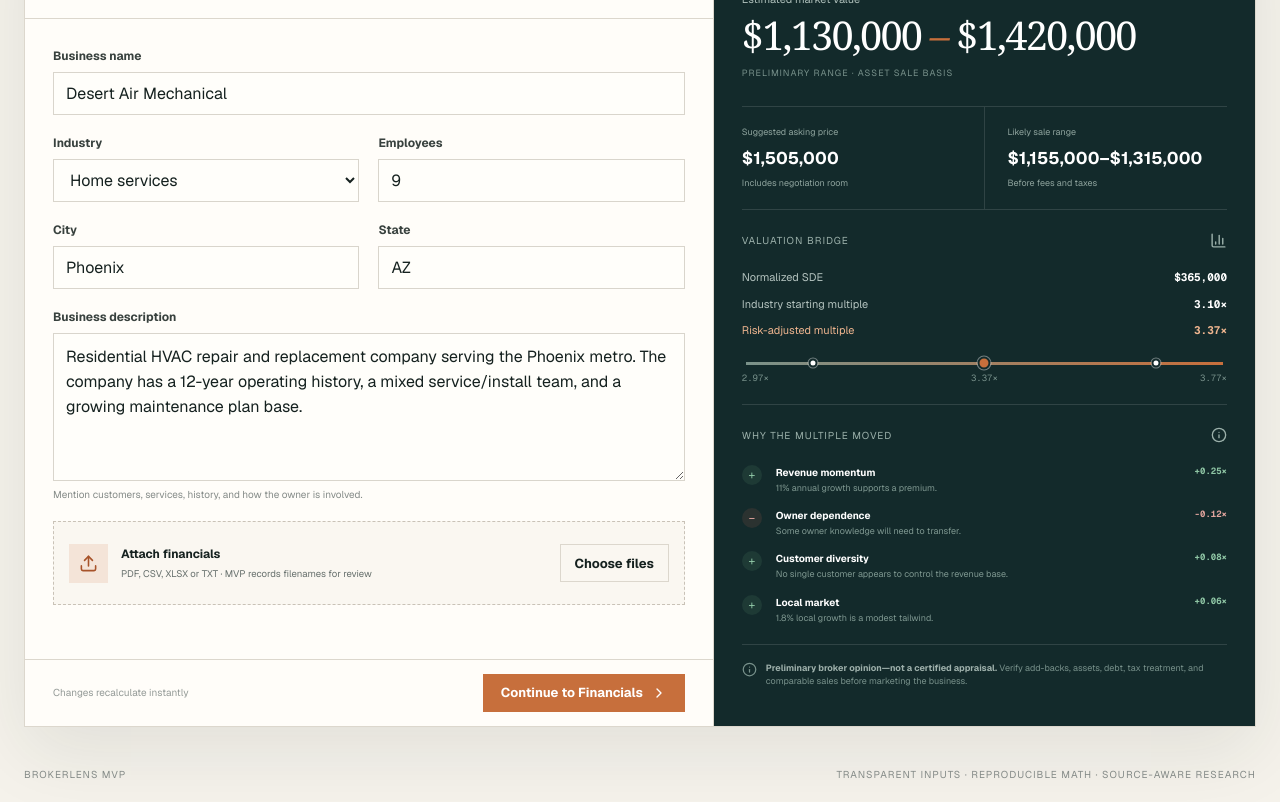
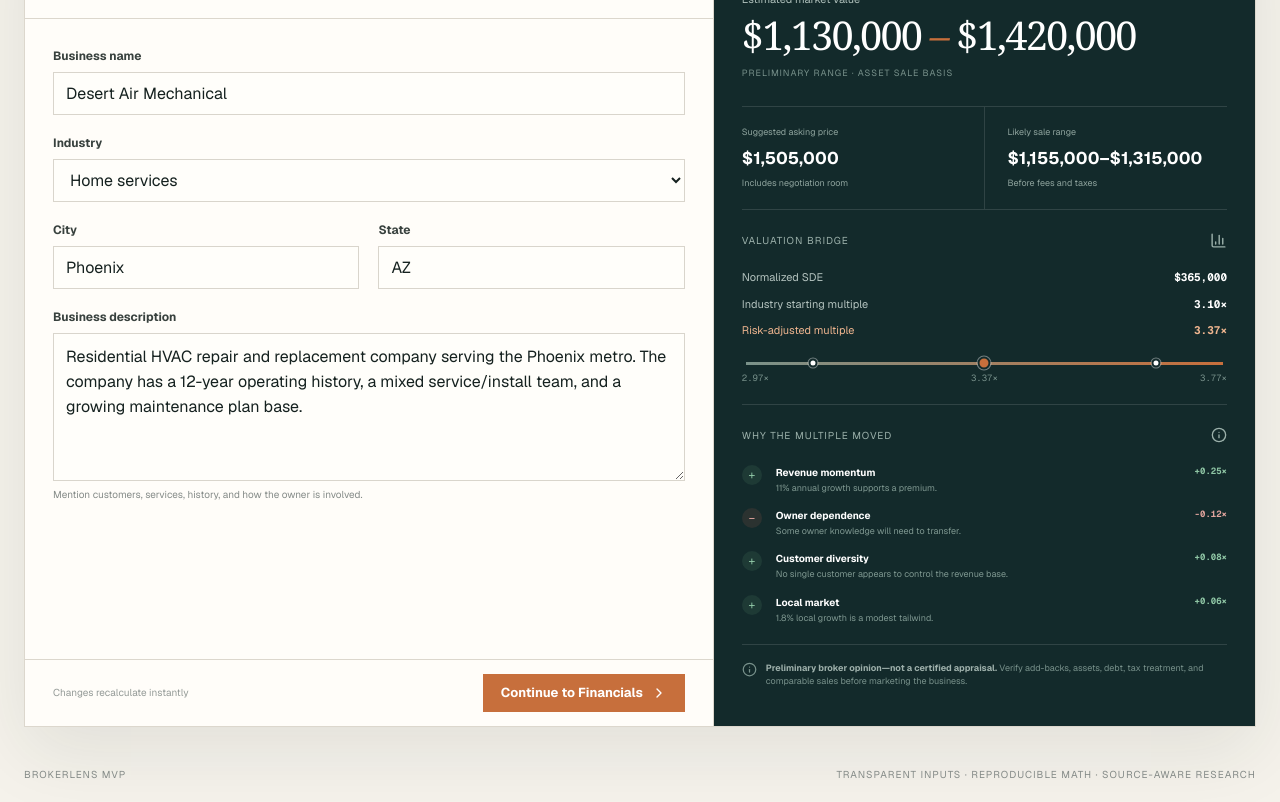
Before and after one commit to matthewmorozov123/the-blueprint-hackathon-brokerlens, a Next.js app: page / in a window 1280 px wide. Shown: the part 480-1282 px from the top of the page. Built offline with nearby package versions, Linux system fonts and the light colour scheme.

Commit message:
Remove unused business inputs

```diff
--- a/app/BrokerLensApp.tsx
+++ b/app/BrokerLensApp.tsx
@@ -7,7 +7,6 @@ import {
   Check,
   ChevronRight,
   CircleDollarSign,
-  FileSpreadsheet,
   Globe2,
   Info,
   Landmark,
@@ -21,7 +20,6 @@ import {
   ShieldCheck,
   Sparkles,
   Sun,
-  Upload,
   X,
 } from "lucide-react";
 import { useEffect, useMemo, useState } from "react";
@@ -104,7 +102,6 @@ export function BrokerLensApp() {
   const [stage, setStage] = useState<Stage>("business");
   const [savedProjects, setSavedProjects] = useState<SavedProject[]>([]);
   const [showProjects, setShowProjects] = useState(false);
-  const [attachedFiles, setAttachedFiles] = useState<string[]>([]);
   const [marketReport, setMarketReport] = useState<MarketReport>(demoSignals);
   const [researching, setResearching] = useState(false);
   const [researchNote, setResearchNote] = useState("");
@@ -262,7 +259,6 @@ export function BrokerLensApp() {
               className="text-button"
               onClick={() => {
                 setData(demoBusiness);
-                setAttachedFiles([]);
                 setMarketReport(demoSignals);
               }}
             >
@@ -275,13 +271,10 @@ export function BrokerLensApp() {
               <Field label="Business name" wide>
                 <input value={data.name} onChange={(e) => update("name", e.target.value)} />
               </Field>
-              <Field label="Industry">
+              <Field label="Industry" wide>
                 <select value={data.industry} onChange={(e) => update("industry", e.target.value as BusinessData["industry"])}>
                   {Object.entries(industryLabels).map(([value, label]) => <option value={value} key={value}>{label}</option>)}
                 </select>
-              </Field>
-              <Field label="Employees">
-                <input type="number" min="0" value={data.employees} onChange={(e) => numberUpdate("employees", e.target.value)} />
               </Field>
               <Field label="City">
                 <input value={data.city} onChange={(e) => update("city", e.target.value)} />
@@ -292,25 +285,6 @@ export function BrokerLensApp() {
               <Field label="Business description" hint="Mention customers, services, history, and how the owner is involved." wide>
                 <textarea rows={5} value={data.description} onChange={(e) => update("description", e.target.value)} />
               </Field>
-              <div className="upload-box field-wide">
-                <input
-                  id="file-upload"
-                  type="file"
-                  multiple
-                  accept=".pdf,.csv,.xlsx,.xls,.txt"
-                  onChange={(e) => setAttachedFiles(Array.from(e.target.files ?? []).map((file) => file.name))}
-                />
-                <label htmlFor="file-upload">
-                  <span className="upload-icon"><Upload size={19} /></span>
-                  <span><strong>Attach financials</strong><small>PDF, CSV, XLSX or TXT · MVP records filenames for review</small></span>
-                  <span className="button button-ghost">Choose files</span>
-                </label>
-                {attachedFiles.length ? (
-                  <div className="file-list">
-                    {attachedFiles.map((file) => <span key={file}><FileSpreadsheet size={14} /> {file}</span>)}
-                  </div>
-                ) : null}
-              </div>
             </div>
           ) : null}
 
@@ -320,13 +294,11 @@ export function BrokerLensApp() {
                 <Info size={17} />
                 <span><strong>BrokerLens calculates Seller’s Discretionary Earnings (SDE).</strong> Confirm each add-back so the buyer can reproduce the calculation.</span>
               </div>
-              <MoneyField label="Annual revenue" value={data.revenue} onChange={(value) => numberUpdate("revenue", value)} />
               <MoneyField label="Net profit" value={data.netProfit} onChange={(value) => numberUpdate("netProfit", value)} />
               <MoneyField label="Owner salary" value={data.ownerSalary} onChange={(value) => numberUpdate("ownerSalary", value)} />
               <MoneyField label="Interest expense" value={data.interest} onChange={(value) => numberUpdate("interest", value)} />
               <MoneyField label="Depreciation & amortization" value={data.depreciation} onChange={(value) => numberUpdate("depreciation", value)} />
               <MoneyField label="Verified one-time add-backs" value={data.oneTimeAddbacks} onChange={(value) => numberUpdate("oneTimeAddbacks", value)} />
-              <MoneyField label="Total annual payroll" value={data.payroll} onChange={(value) => numberUpdate("payroll", value)} />
               <Field label="Annual revenue growth" hint="Most recent year over year">
                 <PercentInput value={data.growthRate} onChange={(value) => numberUpdate("growthRate", value)} />
               </Field>
--- a/app/api/research/route.ts
+++ b/app/api/research/route.ts
@@ -83,9 +83,6 @@ Business: ${data.name || "Unnamed business"}
 Industry: ${data.industry}
 Location: ${data.city}, ${data.state}
 Description: ${data.description}
-Employees: ${data.employees}
-Revenue: ${data.revenue}
-Payroll: ${data.payroll}
 
 Find concise, decision-relevant evidence on:
 1. Local population, income, establishment, or demand growth.
--- a/app/globals.css
+++ b/app/globals.css
@@ -249,14 +249,6 @@ select { cursor: pointer; }
 .input-affix input { border: 0; box-shadow: none !important; }
 .input-affix.suffix { grid-template-columns: 1fr 40px; }
 .input-affix.suffix span { border-right: 0; border-left: 1px solid #e4e0d7; }
-.upload-box { border: 1px dashed #c9c2b7; background: #faf7f1; padding: 6px; }
-.upload-box > input { position: absolute; width: 1px; height: 1px; opacity: 0; }
-.upload-box > label { min-height: 70px; display: grid; grid-template-columns: auto 1fr auto; align-items: center; gap: 13px; padding: 7px 9px; cursor: pointer; }
-.upload-icon { width: 39px; height: 39px; display: grid; place-items: center; background: var(--copper-pale); color: var(--copper-dark); }
-.upload-box label > span:nth-child(2) { display: flex; flex-direction: column; gap: 4px; font-size: 12px; }
-.upload-box label small { color: var(--muted); }
-.file-list { display: flex; flex-wrap: wrap; gap: 6px; padding: 0 8px 8px 60px; }
-.file-list span { display: inline-flex; align-items: center; gap: 5px; background: white; border: 1px solid var(--line); padding: 5px 8px; font-size: 10px; color: var(--muted); }
 .section-note { display: flex; align-items: flex-start; gap: 10px; padding: 13px 14px; background: #edf3ef; color: #415c4d; font-size: 11px; line-height: 1.55; }
 .section-note svg { flex: 0 0 auto; margin-top: 1px; }
 .section-note strong { display: block; color: #31473b; }
@@ -383,8 +375,7 @@ html[data-theme="dark"] .stage.active .stage-number {
   color: #111d1b;
 }
 html[data-theme="dark"] .field-label { color: #c9d1cd; }
-html[data-theme="dark"] .field small,
-html[data-theme="dark"] .upload-box label small { color: #86958f; }
+html[data-theme="dark"] .field small { color: #86958f; }
 html[data-theme="dark"] input,
 html[data-theme="dark"] select,
 html[data-theme="dark"] textarea,
@@ -397,13 +388,11 @@ html[data-theme="dark"] .input-affix span {
   border-color: #33433f;
   color: #94a19c;
 }
-html[data-theme="dark"] .upload-box,
 html[data-theme="dark"] .research-summary,
 html[data-theme="dark"] .project-main:hover {
   background: #15221f;
   border-color: #3a4b47;
 }
-html[data-theme="dark"] .file-list span,
 html[data-theme="dark"] .signal-card { background: #0f1a18; }
 html[data-theme="dark"] .section-note {
   background: #172922;
@@ -440,10 +429,6 @@ html[data-theme="dark"] .icon-button:hover { background: #1a2926; }
   .panel-heading, .form-grid, .market-content { padding-left: 18px; padding-right: 18px; }
   .form-grid { grid-template-columns: 1fr; }
   .field-wide { grid-column: auto; }
-  .upload-box { grid-column: auto; }
-  .upload-box > label { grid-template-columns: auto 1fr; }
-  .upload-box label .button { display: none; }
-  .file-list { padding-left: 8px; }
   .panel-footer { padding: 13px 18px; }
   .panel-footer > span { display: none; }
   .panel-footer .button { width: 100%; }
--- a/lib/valuation.ts
+++ b/lib/valuation.ts
@@ -14,14 +14,11 @@ export type BusinessData = {
   city: string;
   state: string;
   description: string;
-  employees: number;
-  revenue: number;
   netProfit: number;
   ownerSalary: number;
   interest: number;
   depreciation: number;
   oneTimeAddbacks: number;
-  payroll: number;
   growthRate: number;
   recurringRevenue: number;
   ownerDependence: OwnerDependence;
@@ -81,14 +78,11 @@ export const demoBusiness: BusinessData = {
   state: "AZ",
   description:
     "Residential HVAC repair and replacement company serving the Phoenix metro. The company has a 12-year operating history, a mixed service/install team, and a growing maintenance plan base.",
-  employees: 9,
-  revenue: 1_480_000,
   netProfit: 188_000,
   ownerSalary: 115_000,
   interest: 12_000,
   depreciation: 28_000,
   oneTimeAddbacks: 22_000,
-  payroll: 498_000,
   growthRate: 11,
   recurringRevenue: 24,
   ownerDependence: "medium",
@@ -249,10 +243,7 @@ export function calculateValuation(data: BusinessData): ValuationResult {
     data.name,
     data.city,
     data.description,
-    data.revenue > 0,
     data.netProfit !== 0,
-    data.employees > 0,
-    data.payroll > 0,
     data.sourceDomains,
   ].filter(Boolean).length;
 
@@ -269,7 +260,7 @@ export function calculateValuation(data: BusinessData): ValuationResult {
     likelySaleLow: roundTo(lowValue * 1.02),
     likelySaleHigh: roundTo(midpointValue * 1.03),
     adjustments,
-    confidence: clamp(46 + completeness * 5, 46, 86),
+    confidence: clamp(56 + completeness * 6, 56, 86),
   };
 }
 
```
Also changed, not shown: 1 other file (tests, documents, lock files or other folders).
